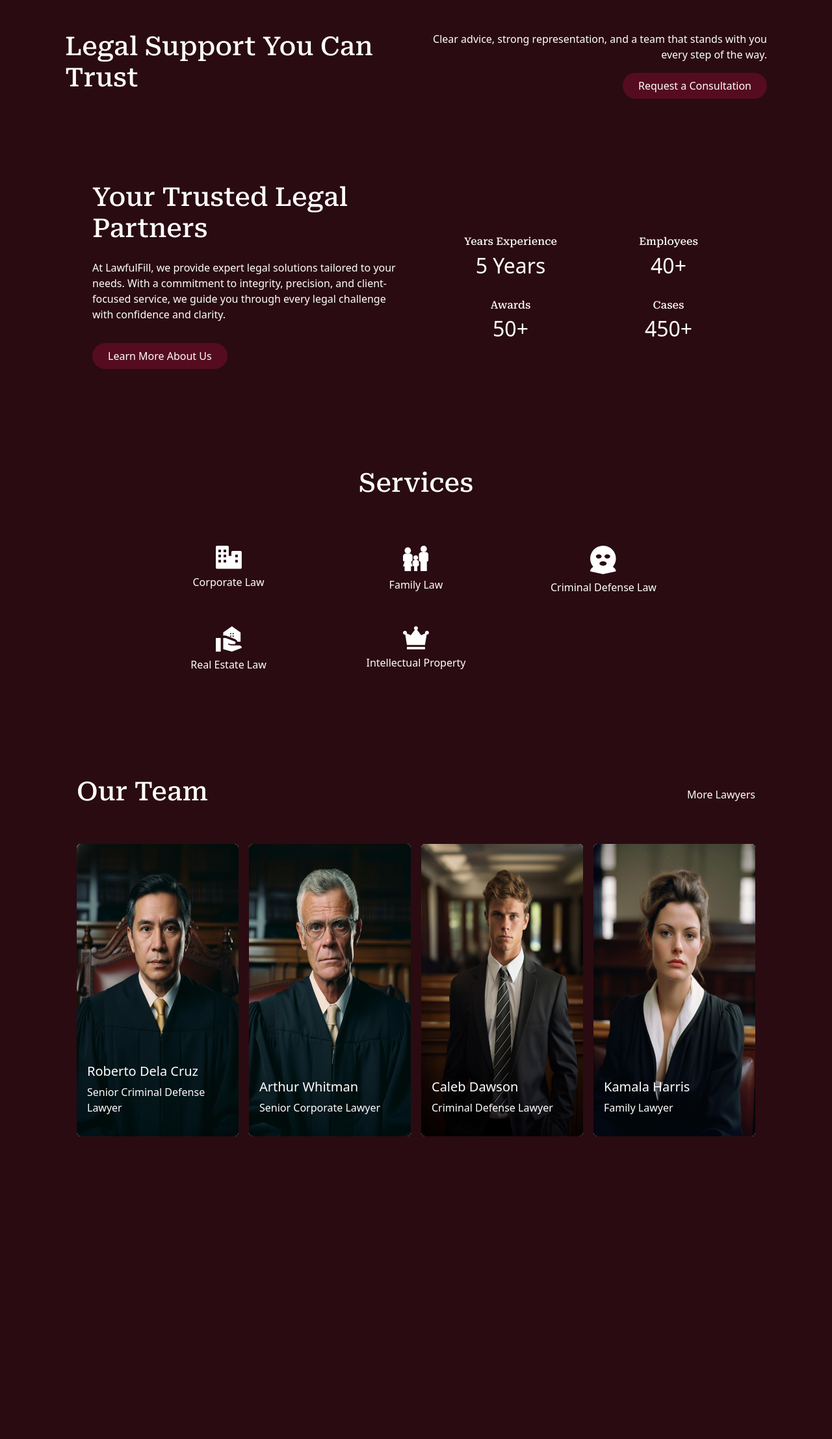
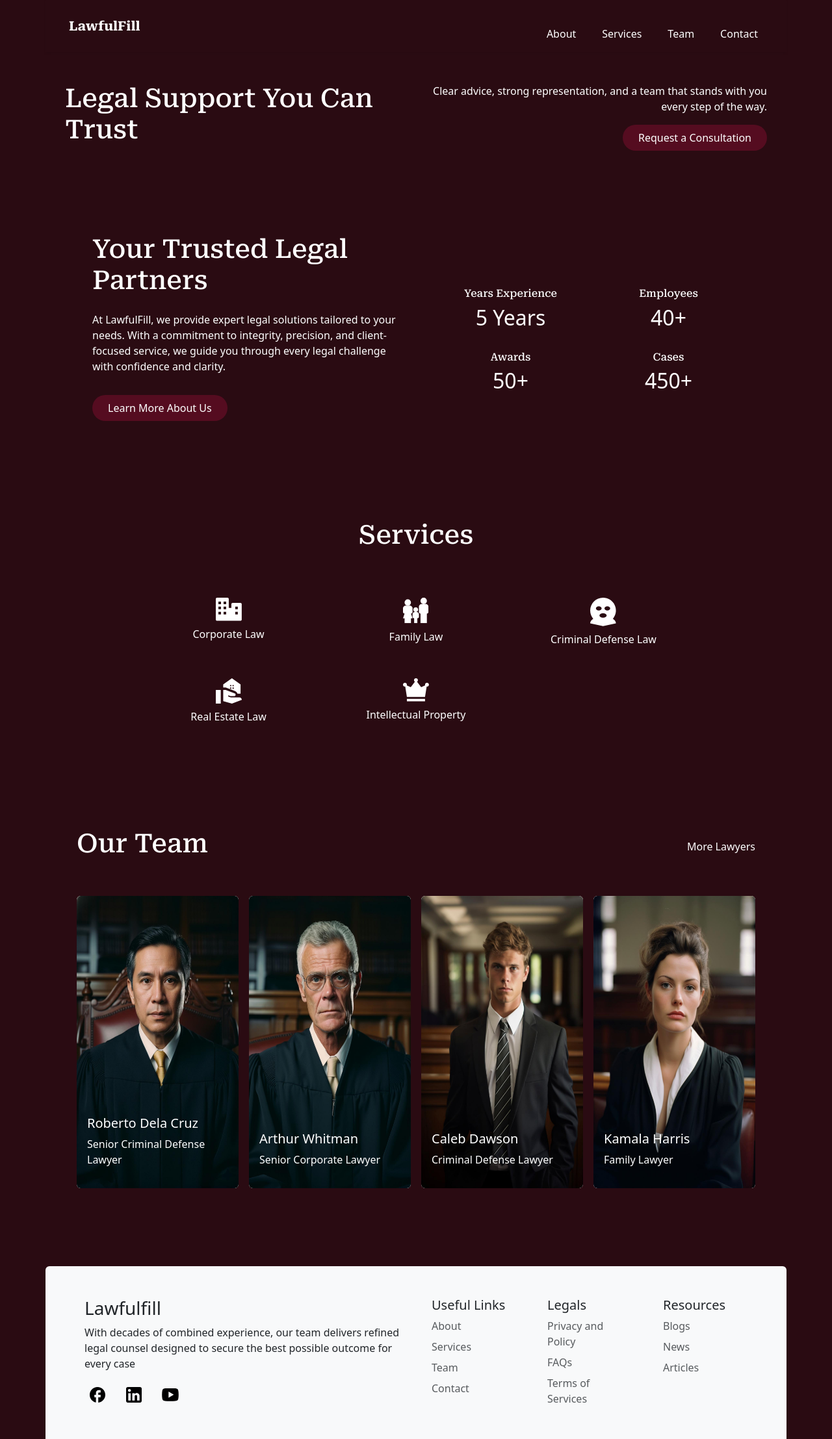
Before and after one commit to devcastre/Lawfirm-next-project, a Next.js app: page / in a window 1280 px wide. Shown: the whole page at 65% size. Before the commit the page ends 1821 px from the top, so only its background shows below. Built offline with nearby package versions, Linux system fonts and the light colour scheme.

Commit message:
return nav and footer

```diff
--- a/src/app/layout.js
+++ b/src/app/layout.js
@@ -38,9 +38,9 @@ export default function RootLayout({ children }) {
 
         <BootstrapJSClient/>
 
-        {/* <Navbar /> */}
+        <Navbar />
         {children}
-        {/* <Footer /> */}
+        <Footer />
 
 
         {/* <Script
--- a/src/app/not-found.js
+++ b/src/app/not-found.js
@@ -3,7 +3,7 @@
 
 export default function NotFoundPage() {
   return (
-    <div style={{ textAlign: "center", padding: "5rem" }}>
+    <div style={{ textAlign: "center", padding: "5rem", color: "white" }}>
       <h1>404 - Page Not Found</h1>
       <p>Sorry, we couldn’t find the page you were looking for.</p>
     </div>
```
